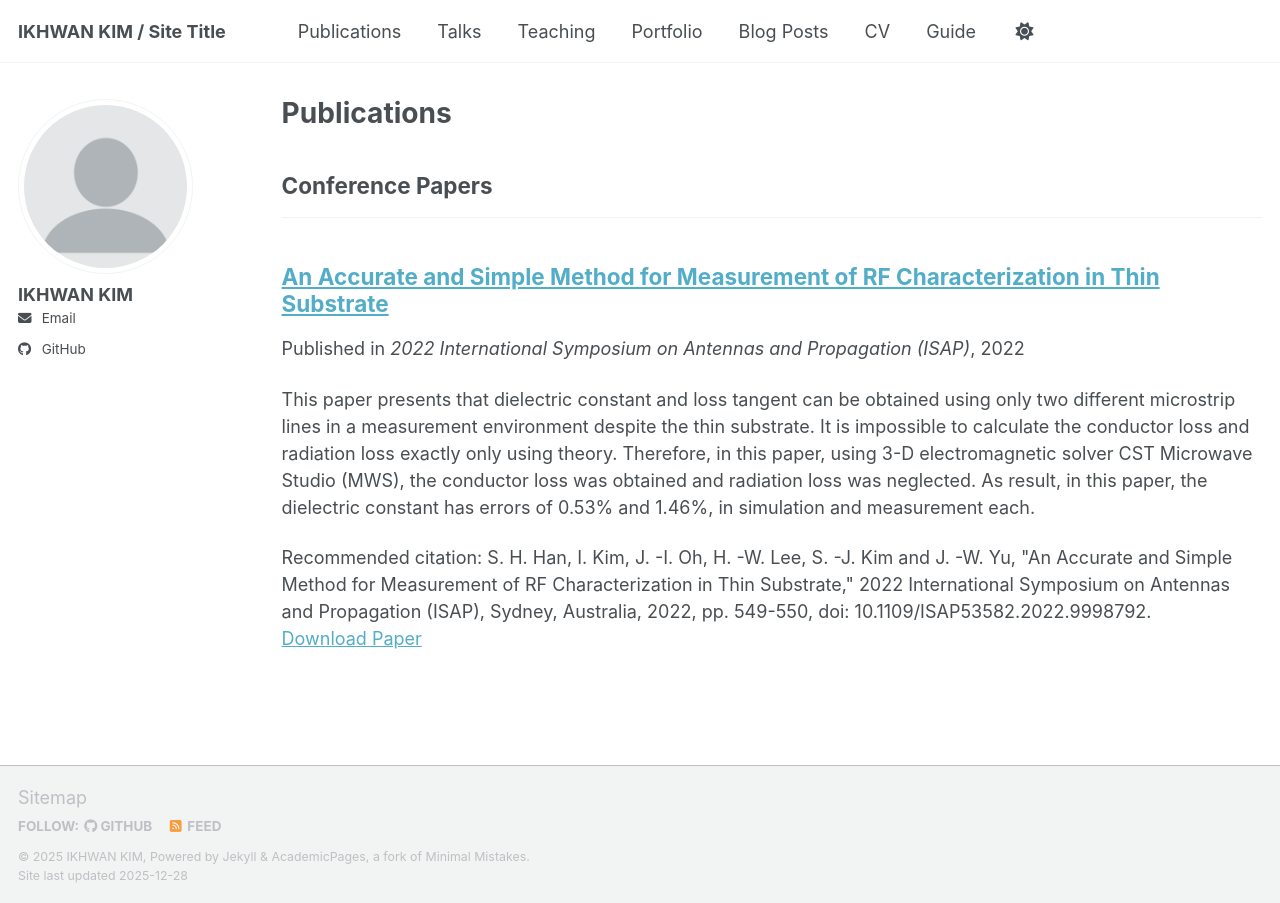
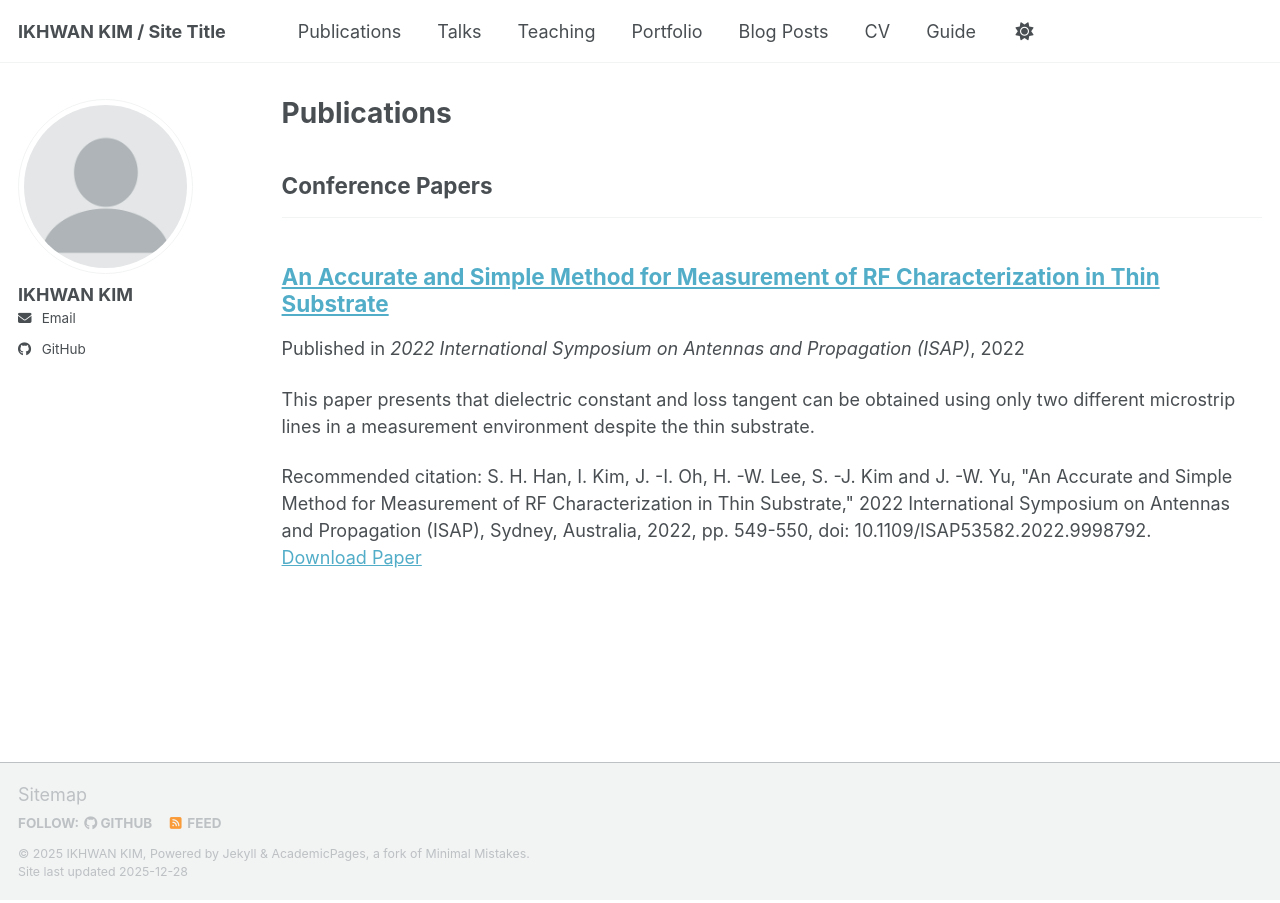
Before and after one commit to ikhwan-kim-rf/ikhwan-kim-rf, a Jekyll site: the page built from _pages/publications.html, in a window 1280 px wide. Built offline with Jekyll 4.4.1, drawn with Linux system fonts in a browser that asks for light colours; a script bundle is joined from its source files by our own code; library files that are not in the unit come from our copies.

Commit message:
Update An Accurate and Simple Method for Measurement of RF Characterization in Thin Substrate.md

```diff
--- a/_publications/An Accurate and Simple Method for Measurement of RF Characterization in Thin Substrate.md
+++ b/_publications/An Accurate and Simple Method for Measurement of RF Characterization in Thin Substrate.md
@@ -3,7 +3,7 @@ title: "An Accurate and Simple Method for Measurement of RF Characterization in
 collection: publications
 category: conferences
 permalink: /publication/An_Accurate_and_Simple_Method_for_Measurement_of_RF_Characterization_in_Thin_Substrate
-excerpt: 'This paper presents that dielectric constant and loss tangent can be obtained using only two different microstrip lines in a measurement environment despite the thin substrate. It is impossible to calculate the conductor loss and radiation loss exactly only using theory. Therefore, in this paper, using 3-D electromagnetic solver CST Microwave Studio (MWS), the conductor loss was obtained and radiation loss was neglected. As result, in this paper, the dielectric constant has errors of 0.53% and 1.46%, in simulation and measurement each.'
+excerpt: 'This paper presents that dielectric constant and loss tangent can be obtained using only two different microstrip lines in a measurement environment despite the thin substrate.'
 date: 2022-10-31
 venue: '2022 International Symposium on Antennas and Propagation (ISAP)'
 paperurl: '10.1109/ISAP53582.2022.9998792'
```
